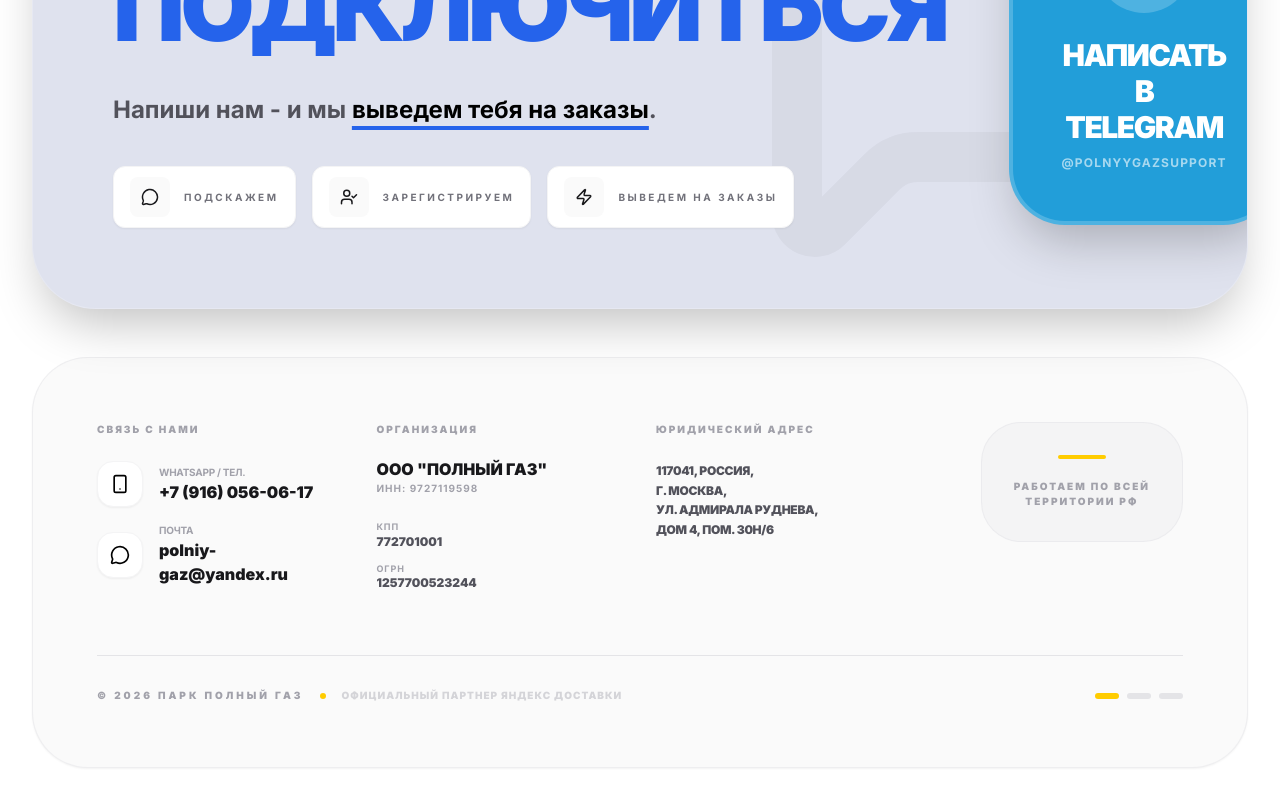
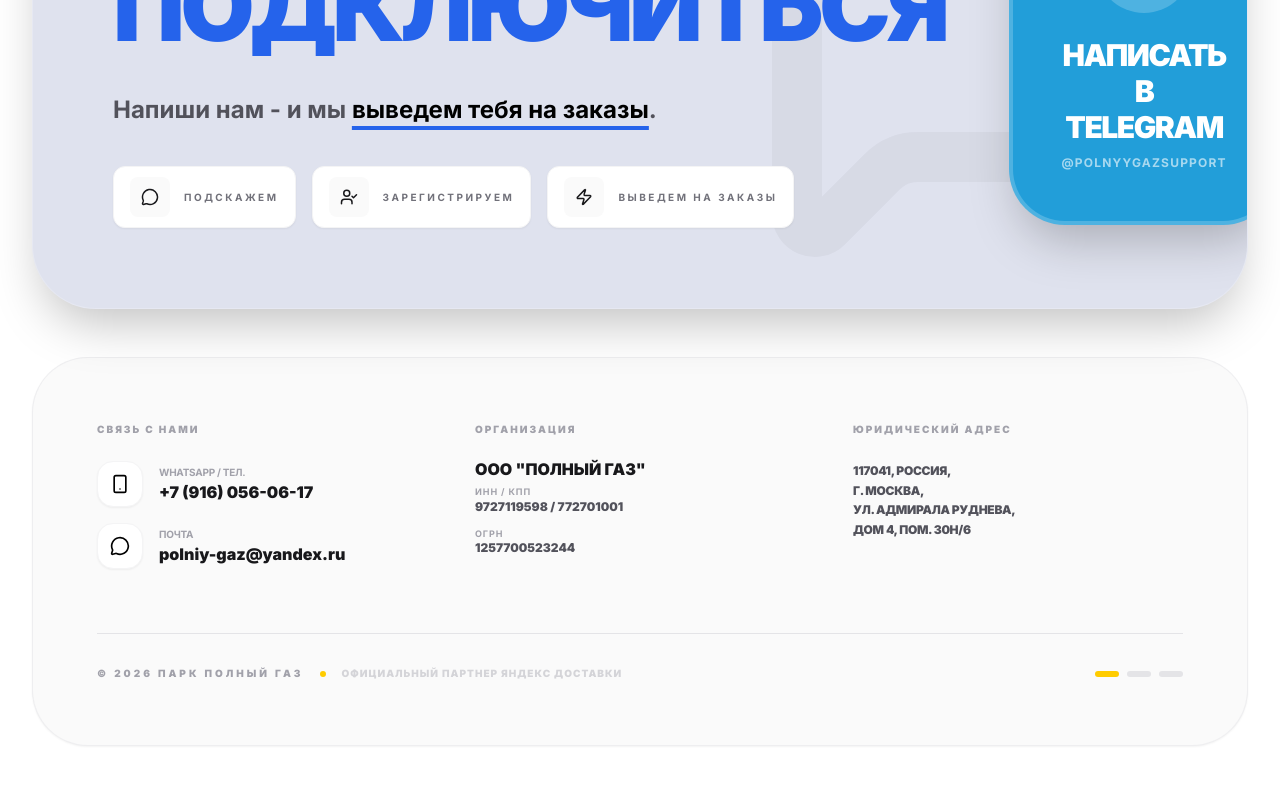
Before and after one commit to SiteCraftorCPP/sitePARKtax, a Next.js app: page / in a window 1280 px wide. Shown: the part 4384-5184 px from the top of the page. After the commit the page ends 5162 px from the top, so only its background shows below. Built offline with nearby package versions, Linux system fonts and the light colour scheme.

Commit message:
Absolute alignment for footer columns

```diff
--- a/src/components/Hero.tsx
+++ b/src/components/Hero.tsx
@@ -440,25 +440,25 @@ export default function Hero() {
 
       {/* 5. FOOTER (Legal & Contacts) - Unified with block style */}
       <footer className="mt-4 bg-zinc-50 border border-zinc-200/50 rounded-[3.5rem] p-10 lg:p-16 shadow-sm">
-        <div className="grid grid-cols-1 sm:grid-cols-2 lg:grid-cols-4 gap-x-8 gap-y-12">
+        <div className="grid grid-cols-1 md:grid-cols-3 gap-12">
           {/* Column 1: Contacts */}
-          <div className="flex flex-col gap-6">
-            <h4 className="text-zinc-400 font-black uppercase tracking-[0.2em] text-[10px] text-center sm:text-left">Связь с нами</h4>
-            <div className="space-y-4 flex flex-col items-center sm:items-start">
-              <a href="tel:+79160560617" className="flex items-center gap-4 group w-fit">
+          <div className="flex flex-col gap-6 items-center md:items-start">
+            <h4 className="text-zinc-400 font-black uppercase tracking-[0.2em] text-[10px]">Связь с нами</h4>
+            <div className="flex flex-col gap-4 items-center md:items-start">
+              <a href="tel:+79160560617" className="flex items-center gap-4 group">
                 <div className="bg-white p-3 rounded-2xl shadow-sm group-hover:bg-green-500 group-hover:text-white transition-all border border-zinc-100 flex-shrink-0">
                   <Smartphone size={20} />
                 </div>
-                <div className="flex flex-col">
+                <div className="flex flex-col text-left">
                   <span className="text-[10px] font-bold text-zinc-400 uppercase tracking-tight">WhatsApp / Тел.</span>
                   <span className="text-base font-black text-zinc-900">+7 (916) 056-06-17</span>
                 </div>
               </a>
-              <a href="mailto:polniy-gaz@yandex.ru" className="flex items-center gap-4 group w-fit">
+              <a href="mailto:polniy-gaz@yandex.ru" className="flex items-center gap-4 group">
                 <div className="bg-white p-3 rounded-2xl shadow-sm group-hover:bg-blue-500 group-hover:text-white transition-all border border-zinc-100 flex-shrink-0">
                   <MessageCircle size={20} />
                 </div>
-                <div className="flex flex-col">
+                <div className="flex flex-col text-left">
                   <span className="text-[10px] font-bold text-zinc-400 uppercase tracking-tight">Почта</span>
                   <span className="text-base font-black text-zinc-900">polniy-gaz@yandex.ru</span>
                 </div>
@@ -467,45 +467,36 @@ export default function Hero() {
           </div>
 
           {/* Column 2: Legal Basic */}
-          <div className="flex flex-col gap-6">
-            <h4 className="text-zinc-400 font-black uppercase tracking-[0.2em] text-[10px] text-center sm:text-left">Организация</h4>
-            <div className="space-y-6 text-center sm:text-left">
+          <div className="flex flex-col gap-6 items-center md:items-start">
+            <h4 className="text-zinc-400 font-black uppercase tracking-[0.2em] text-[10px]">Организация</h4>
+            <div className="flex flex-col gap-4 items-center md:items-start text-center md:text-left">
               <div>
-                <p className="text-base font-black text-zinc-900 uppercase leading-none mb-1">ООО "ПОЛНЫЙ ГАЗ"</p>
-                <p className="text-[10px] font-bold text-zinc-400 uppercase tracking-widest">ИНН: 9727119598</p>
-              </div>
-              <div className="space-y-3">
-                <div className="flex flex-col">
-                  <span className="text-[9px] font-bold text-zinc-400 uppercase tracking-widest">КПП</span>
-                  <span className="text-xs font-black text-zinc-600">772701001</span>
-                </div>
-                <div className="flex flex-col">
-                  <span className="text-[9px] font-bold text-zinc-400 uppercase tracking-widest">ОГРН</span>
-                  <span className="text-xs font-black text-zinc-600">1257700523244</span>
+                <p className="text-base font-black text-zinc-900 uppercase leading-none mb-2">ООО "ПОЛНЫЙ ГАЗ"</p>
+                <div className="flex flex-col gap-3">
+                  <div className="flex flex-col">
+                    <span className="text-[9px] font-bold text-zinc-400 uppercase tracking-widest">ИНН / КПП</span>
+                    <span className="text-xs font-black text-zinc-600">9727119598 / 772701001</span>
+                  </div>
+                  <div className="flex flex-col">
+                    <span className="text-[9px] font-bold text-zinc-400 uppercase tracking-widest">ОГРН</span>
+                    <span className="text-xs font-black text-zinc-600">1257700523244</span>
+                  </div>
                 </div>
               </div>
             </div>
           </div>
 
           {/* Column 3: Address */}
-          <div className="flex flex-col gap-6">
-            <h4 className="text-zinc-400 font-black uppercase tracking-[0.2em] text-[10px] text-center sm:text-left">Юридический адрес</h4>
-            <div className="text-center sm:text-left">
-              <p className="text-xs font-black text-zinc-600 uppercase leading-relaxed tracking-tight max-w-[220px] mx-auto sm:mx-0">
+          <div className="flex flex-col gap-6 items-center md:items-start">
+            <h4 className="text-zinc-400 font-black uppercase tracking-[0.2em] text-[10px]">Юридический адрес</h4>
+            <div className="text-center md:text-left">
+              <p className="text-xs font-black text-zinc-600 uppercase leading-relaxed tracking-tight">
                 117041, РОССИЯ, <br />
                 г. Москва, <br />
                 ул. Адмирала Руднева, <br />
                 дом 4, пом. 30н/6
               </p>
             </div>
-          </div>
-
-          {/* Column 4: Empty or additional info to balance grid */}
-          <div className="hidden lg:flex flex-col items-end justify-start">
-             <div className="bg-zinc-100 p-8 rounded-[2.5rem] border border-zinc-200/50 flex flex-col items-center gap-3">
-                <div className="w-12 h-1 bg-yandex-yellow rounded-full mb-2" />
-                <p className="text-[10px] font-black text-zinc-400 uppercase tracking-[0.2em] text-center">Работаем по всей <br /> территории РФ</p>
-             </div>
           </div>
         </div>
 
```
